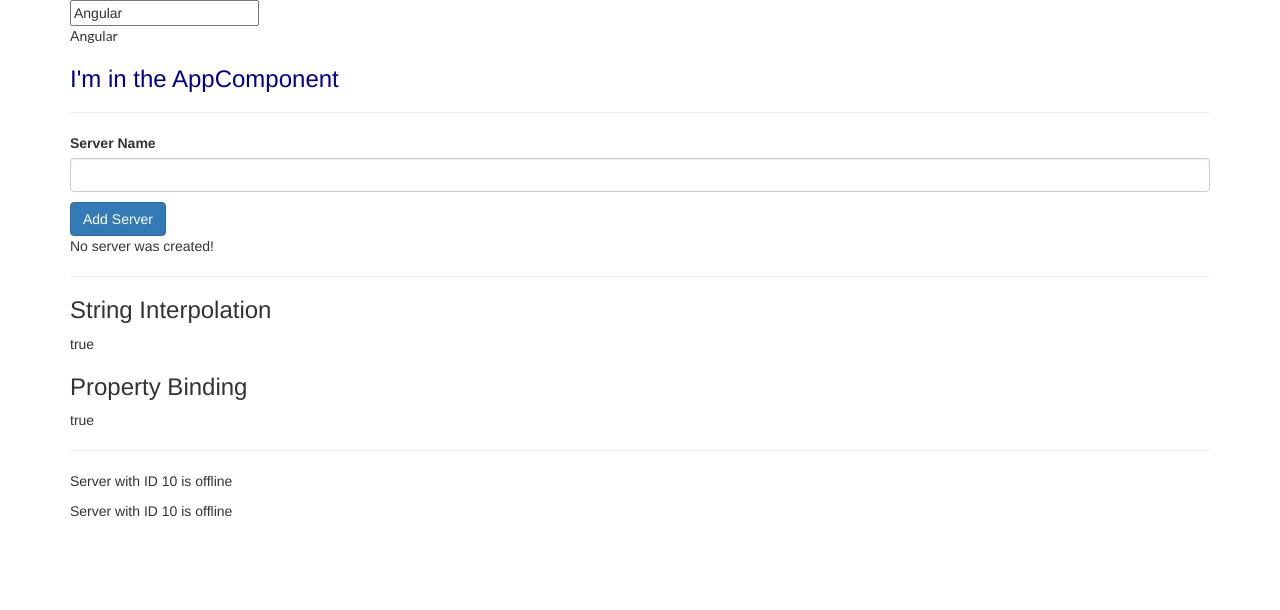
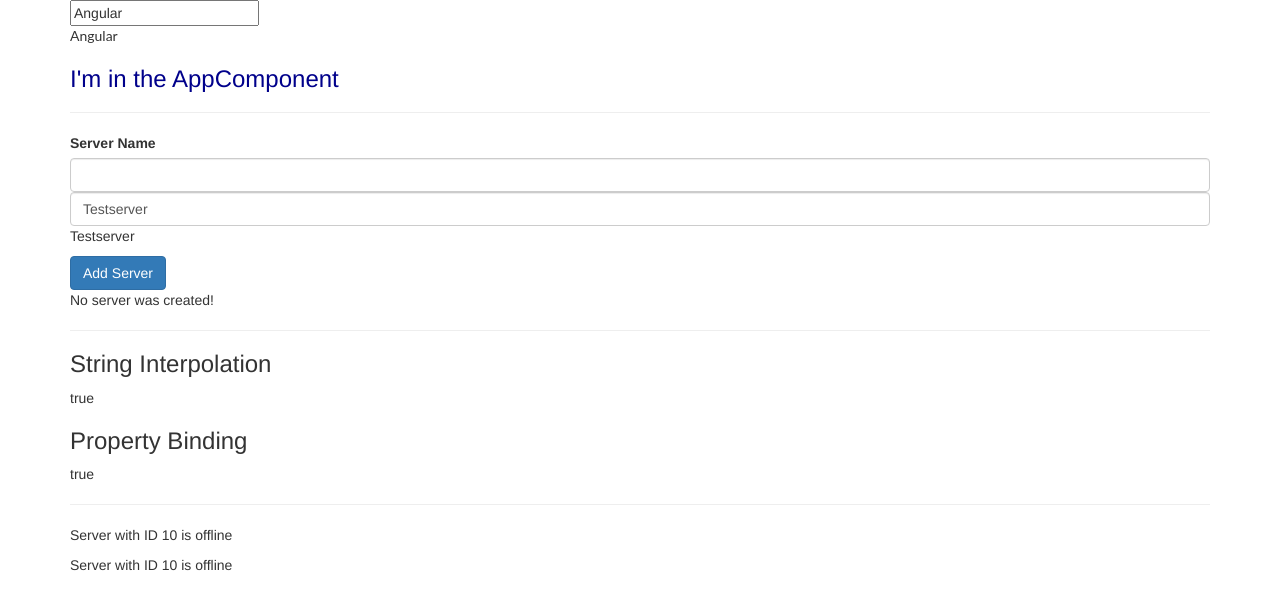
Before and after one commit to william-learning/angular-test-william, an Angular app: page / in a window 1280 px wide. Shown: the top 610 px of the page. Built offline with nearby package versions, Linux system fonts and the light colour scheme.

Commit message:
Two Way Data Binding using ngModel

```diff
--- a/src/app/servers/servers.component.html
+++ b/src/app/servers/servers.component.html
@@ -4,6 +4,11 @@
   type="text"
   class="form-control"
   (input)="onUpdateServerName($event)">
+
+<input
+  type="text"
+  class="form-control"
+  [(ngModel)]="serverName">
 
 <p>{{ serverName }}</p>
 
--- a/src/app/servers/servers.component.ts
+++ b/src/app/servers/servers.component.ts
@@ -21,6 +21,7 @@ export class ServersComponent implements OnInit {
 
   allowNewServer = false;
   serverCreationStatus = 'No server was created!';
+  serverName = 'Testserver';
 
   constructor() {
     setTimeout(() => {
```
